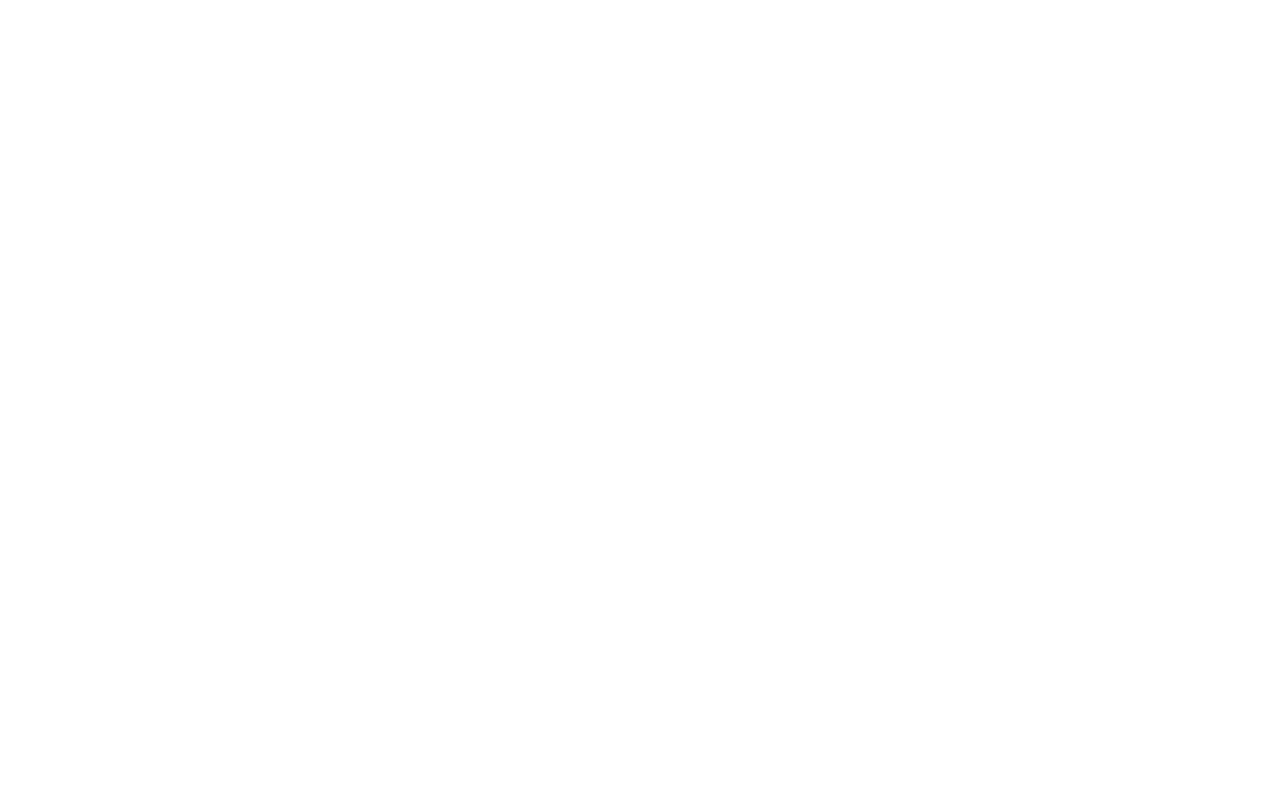
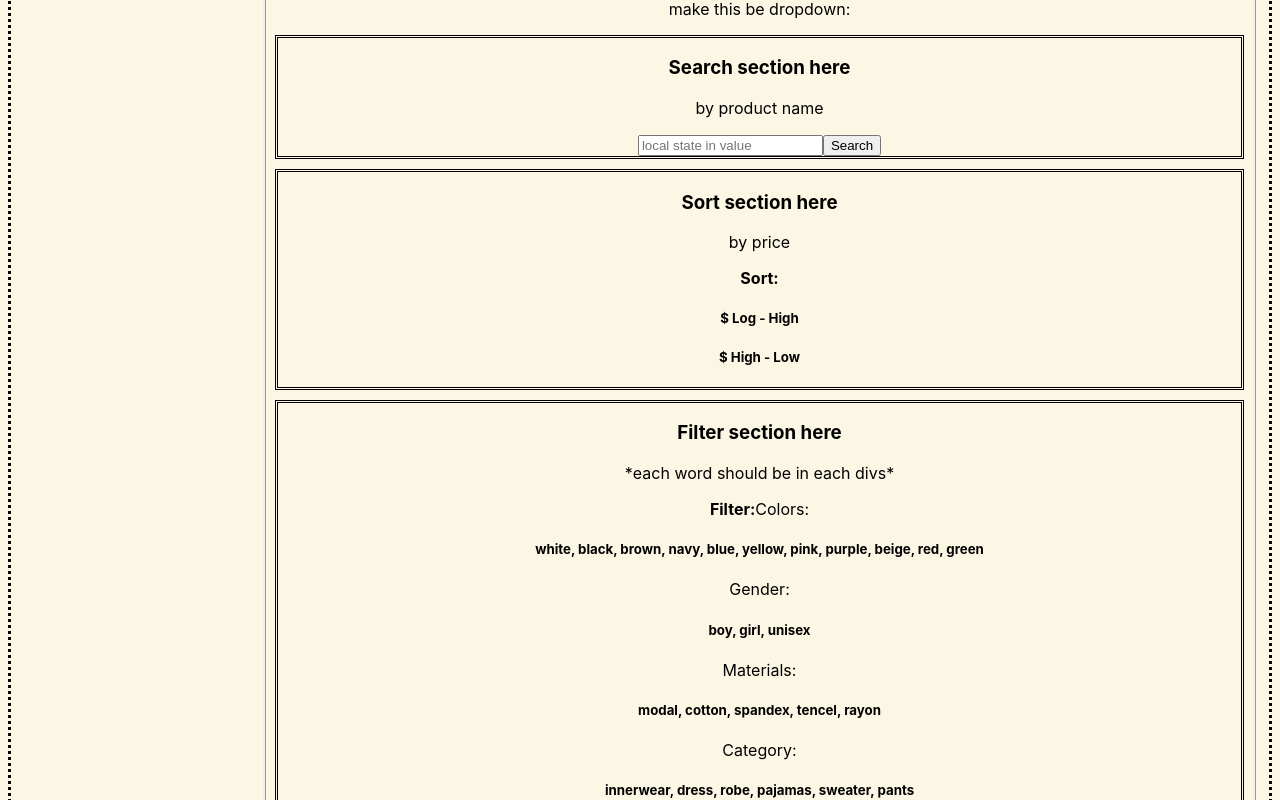
Before and after one commit to stomg7969/ecommerce-website-solo-project, a React (Create React App) app in the folder moonya-frontend/: page / in a window 1280 px wide. Shown: the part 1500-2300 px from the top of the page. Before the commit the page ends 1482 px from the top, so only its background shows below. Built offline with nearby package versions, Linux system fonts and the light colour scheme.

Commit message:
Created Filter, Search, Sort components, Imported those components in parent components

```diff
--- /dev/null
+++ b/moonya-frontend/src/Components/Filter.js
@@ -0,0 +1,41 @@
+import React from "react";
+
+class Filter extends React.Component {
+  render() {
+    return (
+      <div id="filter">
+        {/* <Link to="/">
+          <span> |Landing Page| </span>
+        </Link> */}
+        <h3>Filter section here</h3>
+        <p>*each word should be in each divs*</p>
+        <div>
+          <strong>Filter:</strong>
+          {/* mouseover event listener with onclick */}
+          {/* clicking, will pass up to parent to appear as tags. */}
+          <label>Colors:</label>
+          <div>
+            <h5>
+              white, black, brown, navy, blue, yellow, pink, purple, beige, red,
+              green
+            </h5>
+          </div>
+          <label>Gender:</label>
+          <div>
+            <h5>boy, girl, unisex</h5>
+          </div>
+          <label>Materials:</label>
+          <div>
+            <h5>modal, cotton, spandex, tencel, rayon</h5>
+          </div>
+          <label>Category:</label>
+          <div>
+            <h5>innerwear, dress, robe, pajamas, sweater, pants</h5>
+          </div>
+        </div>
+      </div>
+    );
+  }
+}
+
+export default Filter;
--- /dev/null
+++ b/moonya-frontend/src/Components/Search.js
@@ -0,0 +1,26 @@
+import React from "react";
+
+class Search extends React.Component {
+  render() {
+    return (
+      <div id="search">
+        {/* <Link to="/">
+          <span> |Landing Page| </span>
+        </Link> */}
+        <h3>Search section here</h3>
+        <p>by product name</p>
+        <form>
+          <input
+            type="text"
+            value=""
+            placeholder="local state in value"
+            onChange={null}
+          />
+          <button>Search</button>
+        </form>
+      </div>
+    );
+  }
+}
+
+export default Search;
--- /dev/null
+++ b/moonya-frontend/src/Components/Sort.js
@@ -0,0 +1,25 @@
+import React from "react";
+
+class Sort extends React.Component {
+  render() {
+    return (
+      <div id="sort">
+        <h3>Sort section here</h3>
+        <p>by price</p>
+        <div>
+          <strong>Sort:</strong>
+          {/* mouseover event listener with onclick */}
+          {/* clicking, will pass up to parent to appear as tags. */}
+          <div>
+            <h5>$ Log - High</h5>
+          </div>
+          <div>
+            <h5>$ High - Low</h5>
+          </div>
+        </div>
+      </div>
+    );
+  }
+}
+
+export default Sort;
--- a/moonya-frontend/src/Containers/CartContainer.js
+++ b/moonya-frontend/src/Containers/CartContainer.js
@@ -11,9 +11,11 @@
         <h2>Cart here (top right)</h2>
         <div>
           <p>show picked up items here</p>
+          {/* this maybe another component */}
         </div>
         <div>
           <p>total amount, shipping info slection, and more</p>
+          {/* this maybe another component */}
         </div>
       </div>
     );
--- a/moonya-frontend/src/Containers/UserInputContainer.js
+++ b/moonya-frontend/src/Containers/UserInputContainer.js
@@ -1,6 +1,12 @@
 import React, { Component } from "react";
+import Search from "../Components/Search";
+import Sort from "../Components/Sort";
+import Filter from "../Components/Filter";
 
 class UserInputContainer extends Component {
+  // this component will have states of: [price(asc), price(dsc), color, gender, material-1, ..., material-5 , category]
+  // when each tag is clicked, boolean to true, then appear on the new <div>.
+  // giving users a choice to include filters.
   render() {
     return (
       <div id="user-input">
@@ -8,6 +14,12 @@
           <span> |Landing Page| </span>
         </Link> */}
         <h2>filter search sort here (between the picture and product list)</h2>
+        <p>[ ... ] this area will include all the clicked filter terms</p>
+        <p>make this be dropdown:</p>
+        {/* sort filter search */}
+        <Search />
+        <Sort />
+        <Filter />
       </div>
     );
   }
--- a/moonya-frontend/src/index.css
+++ b/moonya-frontend/src/index.css
@@ -7,23 +7,26 @@
   -webkit-font-smoothing: antialiased;
   -moz-osx-font-smoothing: grayscale;
   border-style: dotted;
+  background-color: #fcf7e4;
 }
-
 code {
   font-family: source-code-pro, Menlo, Monaco, Consolas, "Courier New",
     monospace;
 }
 img {
-  display: block;
+  /* display: block;
   margin-left: auto;
   margin-right: auto;
+  width: 80%; */
+  width: 100%;
 }
-
+#landing-page {
+}
 #menu {
   border-style: double;
   text-align: center;
-  margin-left: 20%;
-  margin-right: 20%;
+  margin: 1%;
+  margin-right: 80%;
 }
 #user-container {
   border-style: groove;
@@ -34,9 +37,26 @@
   border-style: groove;
   text-align: center;
   margin: 1%;
+  margin-left: 80%;
 }
 #user-input {
   border-style: ridge;
+  text-align: center;
+  margin: 1%;
+  margin-left: 20%;
+}
+#search {
+  border-style: double;
+  text-align: center;
+  margin: 1%;
+}
+#sort {
+  border-style: double;
+  text-align: center;
+  margin: 1%;
+}
+#filter {
+  border-style: double;
   text-align: center;
   margin: 1%;
 }
```
Also changed, not shown: moonya-frontend/src/Containers/ProductShowContainer.js (+15 -0 lines).
